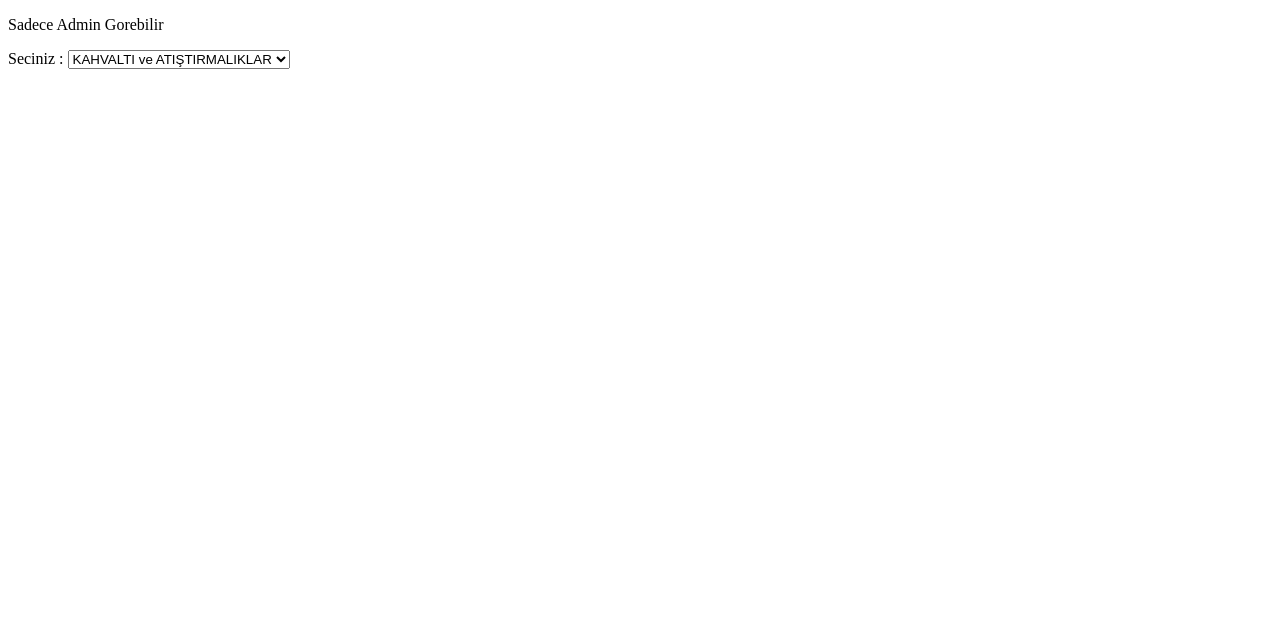
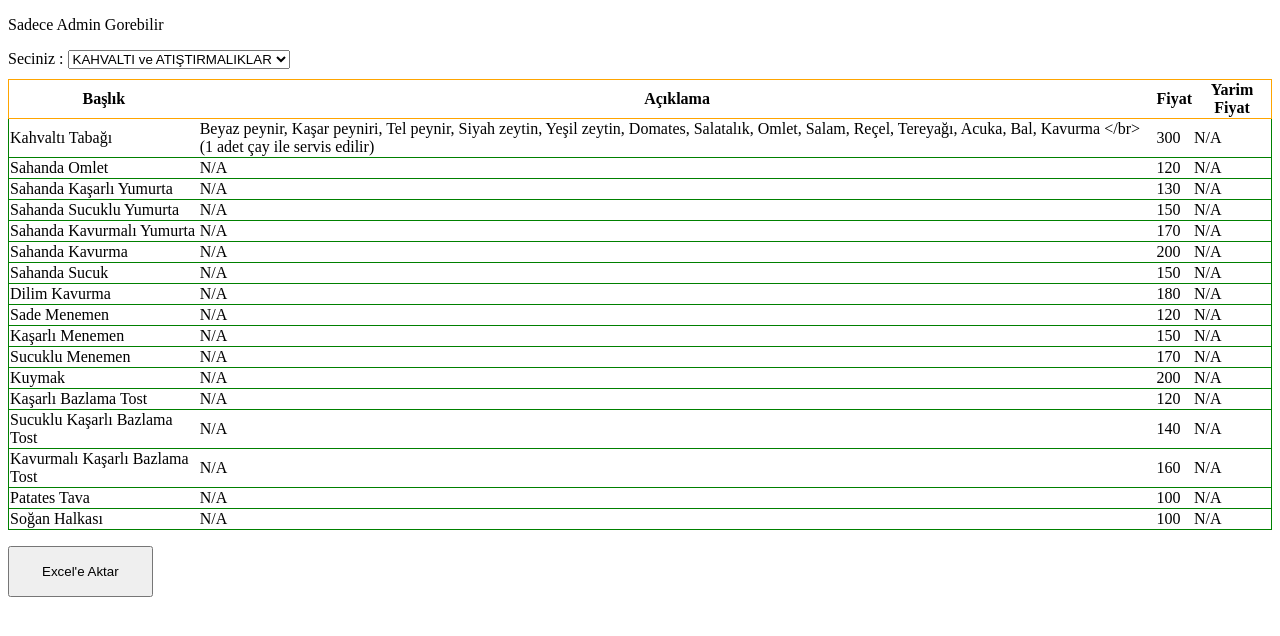
Before and after one commit to sejda1/Dinamik-Menu, a React (Vite) app in the folder Dinamik Menu/: page /mest in a window 1280 px wide. Shown: the top 636 px of the page. Built offline with nearby package versions, Linux system fonts and the light colour scheme.

Commit message:
Excel tablosu eklendi

```diff
--- a/Dinamik Menu/src/AdminPage.jsx
+++ b/Dinamik Menu/src/AdminPage.jsx
@@ -1,16 +1,29 @@
-import {useState } from 'react';
+import { useState } from "react";
 
-export default function AdminPage ({data}) {
+export default function AdminPage({ data }) {
   /*  1. Dropdown Select Box olustur. Burada datanin headerlari gosterilsin.
         2. Dropdownda secilen headera gore, o sectiondaki optionslari acan bir excel tablosu olustur.
         3. Dropdown ve Excel tablosu ortak state kullansin. (header secimine gore)
         4. Excel tablosuna veri ekleme, veri silme ve veri degistirme ozellikleri ekle.
      */
-    console.log(data.header);
-    const [selectedHeader, setSelectedHeader] = useState([data.header]);
+
+  const [selectedHeader, setSelectedHeader] = useState(data[0].header);
   const handleChange = (e) => {
-        setSelectedHeader(e.target.value)
-    }
+    setSelectedHeader(e.target.value);
+  };
+
+  // Secilen headera gore Optionslari alma
+  const selectedOptions =
+    data.find((section) => section.header === selectedHeader)?.Options || [];
+
+  // Excel
+  const exportToExcel = () => {
+    if (!selectedOptions) return;
+    const worksheet = XLSX.utils.json_to_sheet(selectedOptions);
+    const workbook = XLSX.utils.book_new();
+    XLSX.utils.book_append_sheet(workbook, worksheet, selectedHeader);
+    XLSX.writeFile(workbook, `${selectedHeader}.xlsx`);
+  };
 
   return (
     <>
@@ -18,17 +31,43 @@ export default function AdminPage ({data}) {
       {/* Dropdown Select Box */}
       <div>
         <label>
-                Seciniz : {''}
+          Seciniz : {""}
           <select value={selectedHeader} onChange={handleChange}>
-                  {data.map((section)=> (
+            {data.map((section) => (
               <option key={section.header} value={section.header}>
                 {section.header}
               </option>
             ))}
-
           </select>
         </label>
       </div>
+      {/* Excel Tablosu */}
+      <table style={{ marginTop: "10px", borderCollapse: "collapse" }}>
+        <thead>
+          <tr style={{ border: "1px solid orange" }}>
+            <th>Başlık</th>
+            <th>Açıklama</th>
+            <th>Fiyat</th>
+            <th>Yarim Fiyat</th>
+          </tr>
+        </thead>
+        <tbody>
+          {selectedOptions.map((option, index) => (
+            <tr style={{ border: "1px solid green" }} key={index}>
+              <td>{option.title}</td>
+              <td>{option.desc || "N/A"}</td>
+              <td>{option.price}</td>
+              <td>{option.halfPrice || "N/A"}</td>
+            </tr>
+          ))}
+        </tbody>
+      </table>
+      <button
+        style={{ marginTop: "1rem", padding: "1rem 2rem", cursor: "pointer" }}
+        onClick={exportToExcel}
+      >
+        Excel'e Aktar
+      </button>
     </>
-    )
+  );
 }
```
Lines whose indentation alone changed are shown as unchanged.
